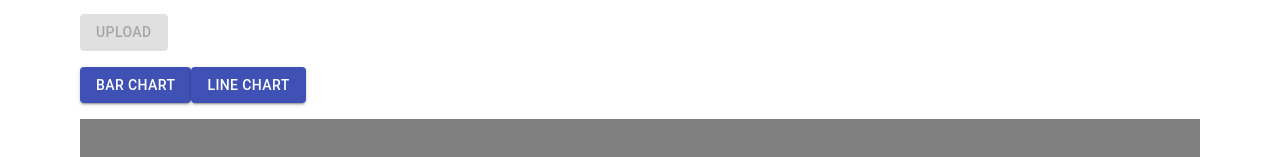
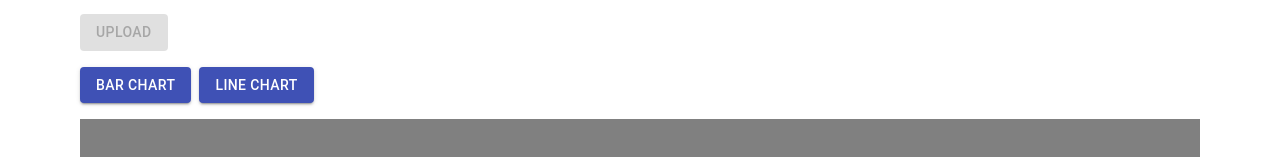
Before and after one commit to bharatsim/BharatSim, a React (Create React App) app in the folder visualization/frontend/: page / in a window 1280 px wide. Shown: the part 176-333 px from the top of the page. Built offline with nearby package versions, Linux system fonts and the light colour scheme.

Commit message:
BHA-38 | Add styles and refactor previously addded style | Ganesh

```diff
--- a/visualization/frontend/src/component/chartConfigModal/chartConfigModalCss.js
+++ b/visualization/frontend/src/component/chartConfigModal/chartConfigModalCss.js
@@ -3,6 +3,12 @@ const styles = (theme) => ({
     height: theme.spacing(50),
     width: theme.spacing(50),
   },
+
+  buttonRoot: {
+    '& + &': {
+      marginLeft: theme.spacing(50),
+    },
+  },
 });
 
 export default styles;
--- a/visualization/frontend/src/component/dashboardLayout/DashboardLayout.js
+++ b/visualization/frontend/src/component/dashboardLayout/DashboardLayout.js
@@ -1,10 +1,12 @@
 import React, { useState } from 'react';
-import { Box, Button } from '@material-ui/core';
+import PropTypes from 'prop-types';
+
+import { Box, Button, withStyles } from '@material-ui/core';
 import ReactGridLayout, { WidthProvider } from 'react-grid-layout';
 
 import 'react-grid-layout/css/styles.css';
 import 'react-resizable/css/styles.css';
-import './index.css';
+import styles from './dashboardLayoutCss';
 
 import { renderElement, getNewWidgetLayout } from './utils';
 import labels from '../../constants/labels';
@@ -16,7 +18,7 @@ import { chartTypes } from '../../constants/charts';
 const GridLayout = WidthProvider(ReactGridLayout);
 const cols = 12;
 
-const DashboardLayout = () => {
+const DashboardLayout = ({ classes }) => {
   const [widgets, setWidgets] = useState([]);
   const [count, setCount] = useState(0);
   const [layout, setLayout] = useState();
@@ -58,6 +60,7 @@ const DashboardLayout = () => {
           onClick={() => oneChartClick(chartTypes.BAR_CHART)}
           variant="contained"
           color="primary"
+          className={classes.buttonRoot}
         >
           {labels.dashboardLayout.Bar_CHART}
         </Button>
@@ -65,14 +68,15 @@ const DashboardLayout = () => {
           onClick={() => oneChartClick(chartTypes.LINE_CHART)}
           variant="contained"
           color="primary"
+          className={classes.buttonRoot}
         >
           {labels.dashboardLayout.LINE_CHART}
         </Button>
       </Box>
       <GridLayout
         layout={layout}
-        style={{ background: 'gray', minHeight: '600px' }}
         onLayoutChange={onLayoutChange}
+        className={classes.reactGridLayout}
       >
         {widgets.map((item) => {
           return renderElement(item);
@@ -90,4 +94,11 @@ const DashboardLayout = () => {
   );
 };
 
-export default DashboardLayout;
+DashboardLayout.propTypes = {
+  classes: PropTypes.shape({
+    buttonRoot: PropTypes.string.isRequired,
+    reactGridLayout: PropTypes.string.isRequired,
+  }).isRequired,
+};
+
+export default withStyles(styles)(DashboardLayout);
--- /dev/null
+++ b/visualization/frontend/src/component/dashboardLayout/dashboardLayoutCss.js
@@ -0,0 +1,16 @@
+const styles = (theme) => ({
+  buttonRoot: {
+    '& + &': {
+      marginLeft: theme.spacing(1),
+    },
+  },
+  reactGridLayout: {
+    background: 'gray',
+    minHeight: theme.spacing(75),
+    '& .react-grid-item': {
+      background: '#f0f8ff',
+    },
+  },
+});
+
+export default styles;
--- a/visualization/frontend/src/component/dashboardLayout/index.css
+++ /dev/null
@@ -1,3 +0,0 @@
-.react-grid-item {
-  background: aliceblue;
-}
```
Also changed, not shown: 2 other files (tests, documents, lock files or other folders).
